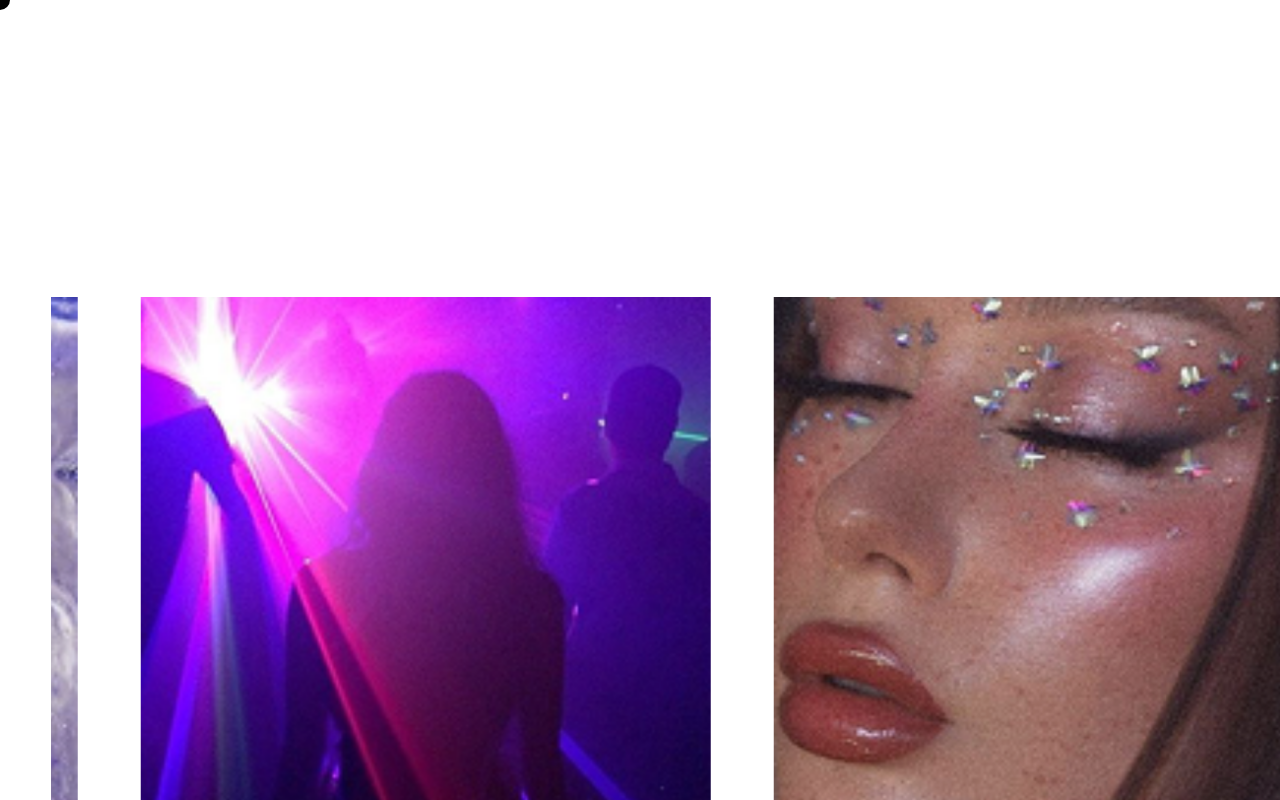
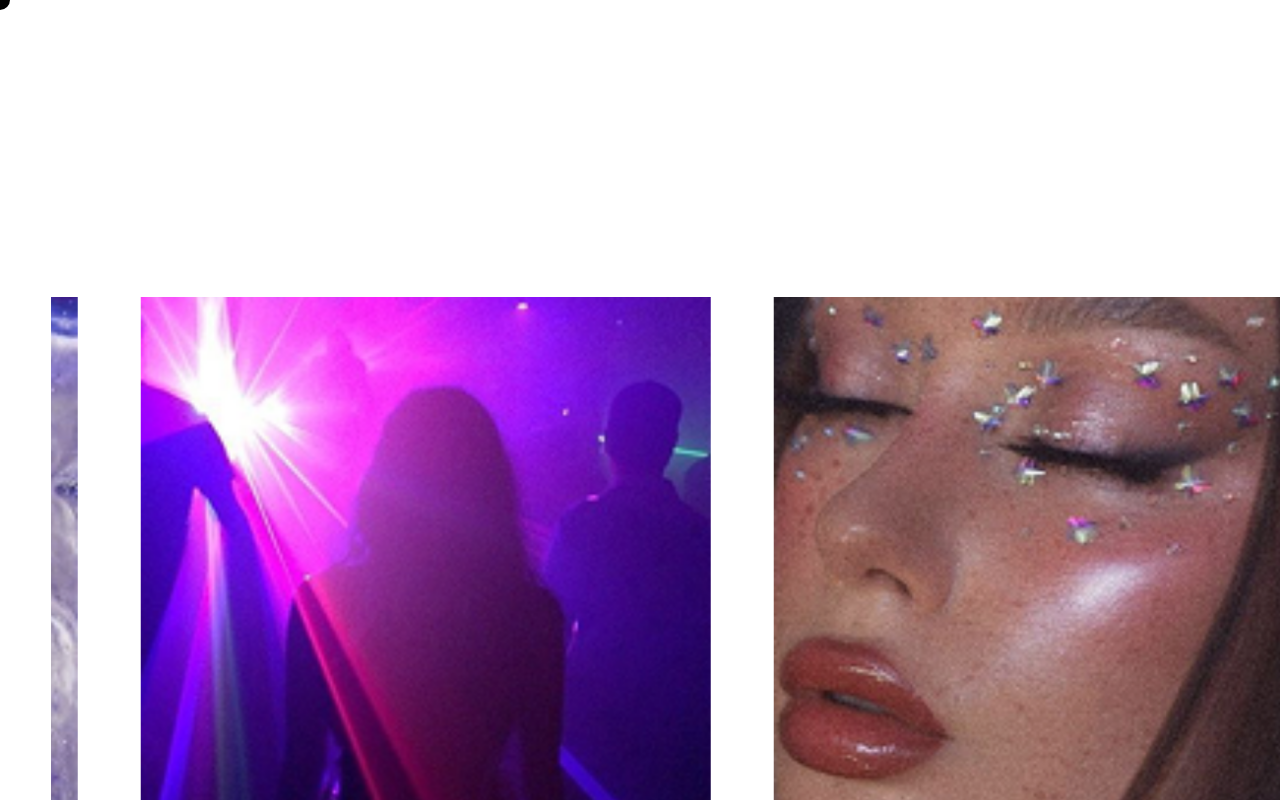
Before and after one commit to AdryanPro/claxStudio, a React (Vite) app: page /Molly in a window 1280 px wide. Shown: the top 800 px of the page. Built offline with nearby package versions, Linux system fonts and the light colour scheme; the HTML template or start-up script is replaced by a standard one; a web font is replaced by a local one.

Commit message:
normalement c'est bon

```diff
--- a/src/CSS/TopProject.css
+++ b/src/CSS/TopProject.css
@@ -124,7 +124,7 @@
         margin-bottom: 9vh;
     }
     .imgRandomMix{
-        margin-top: 20vh;
+        margin-top: 22vh;
         min-width: fit-content;
     }
     .imgRandomMix img{
```
